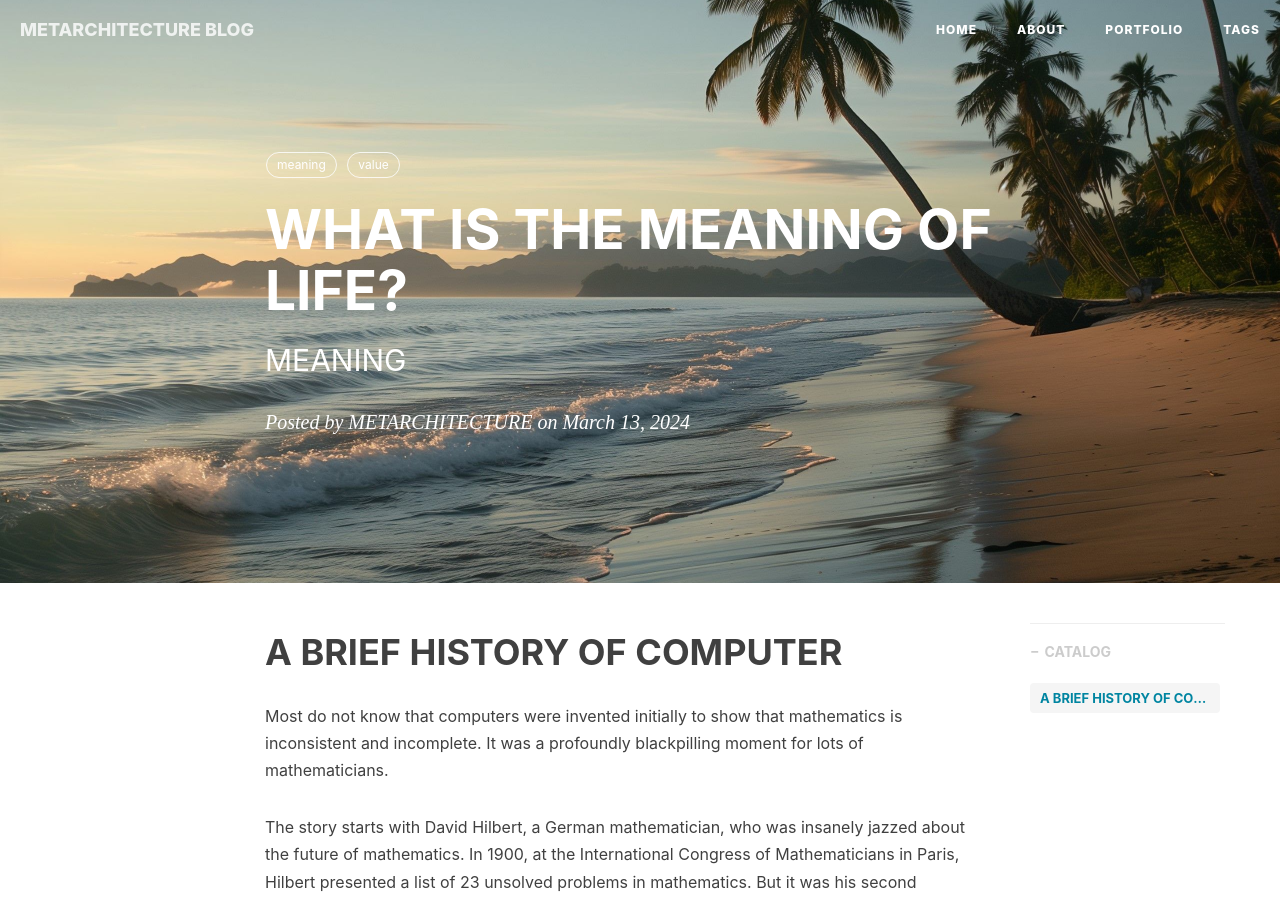
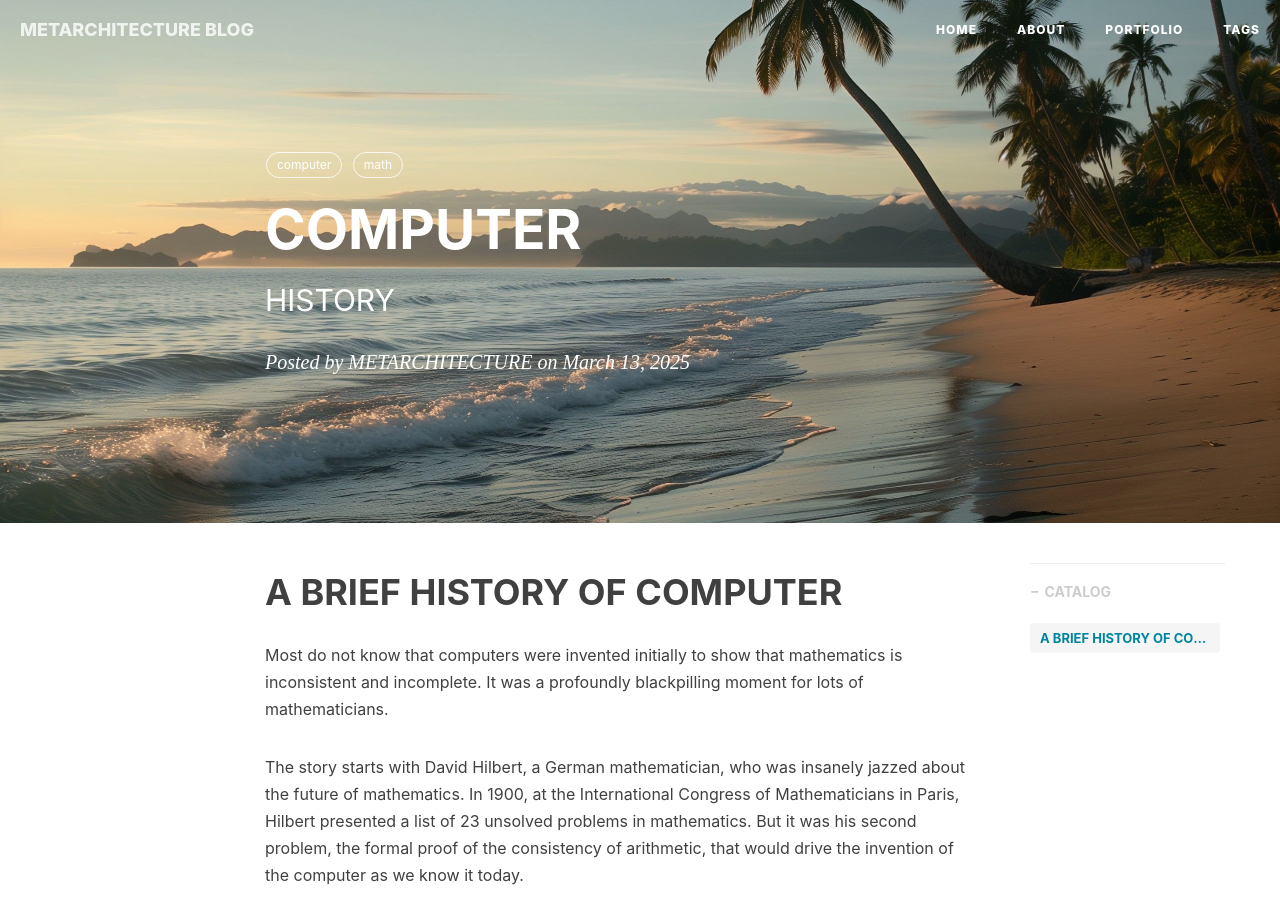
Before and after one commit to METARCHlTECTURE/blog, a Jekyll site: the page built from _posts/2025-06-10-computer.md, in a window 1280 px wide and 900 px high. Built offline with Jekyll 4.4.1, drawn with Linux system fonts in a browser that asks for light colours; nearby versions of some CDN libraries; comment, search, counter and statistics services are not loaded.

Commit message:
Update 2025-06-10-computer.md

```diff
--- a/_posts/2025-06-10-computer.md
+++ b/_posts/2025-06-10-computer.md
@@ -1,14 +1,14 @@
 ---
 layout: post
-title: "WHAT IS THE MEANING OF LIFE?"
-subtitle: "MEANING"
-date: 2024-03-13 12:00:00
+title: "COMPUTER"
+subtitle: "HISTORY"
+date: 2025-03-13 12:00:00
 author: "METARCHITECTURE"
 header-style: text
 catalog:    true
 tags:
-  - meaning
-  - value
+  - computer
+  - math
 ---
 
 # A BRIEF HISTORY OF COMPUTER
```
